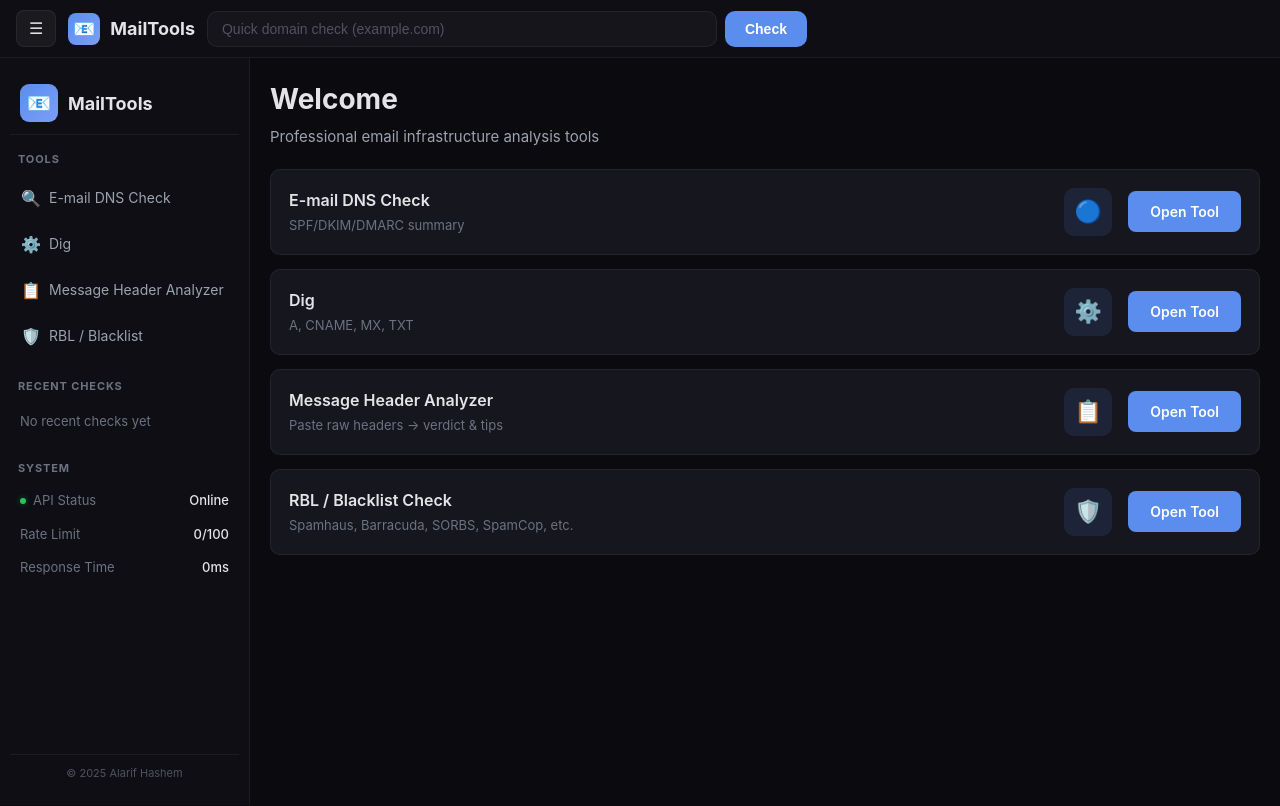
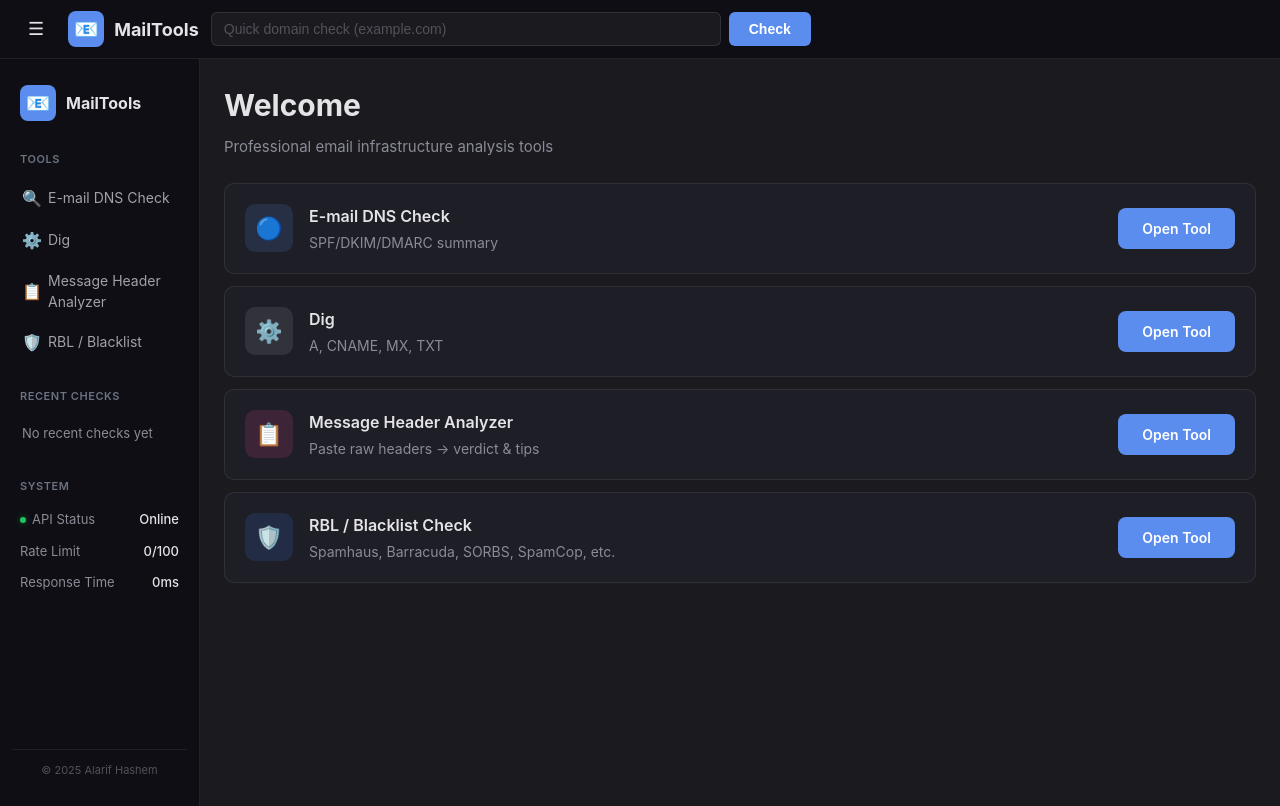
Before and after one commit to alarifgit/mailtools, a FastAPI app: page / in a window 1280 px wide. Run offline with FastAPI, Linux system fonts and the light colour scheme.

Commit message:
Add files via upload

```diff
--- a/app.py
+++ b/app.py
@@ -12,8 +12,8 @@ from header_analyzer import analyze_headers
 
 app = FastAPI(title="MailTools")
 
-# Add session middleware (use a strong secret key in production!)
-app.add_middleware(SessionMiddleware, secret_key="your-secret-key-change-this-in-production")
+# Session middleware with secure secret
+app.add_middleware(SessionMiddleware, secret_key="change-this-to-a-secure-random-key-in-production-123456789")
 
 app.mount("/static", StaticFiles(directory="static"), name="static")
 templates = Jinja2Templates(directory="templates")
@@ -32,7 +32,6 @@ def track_check(request: Request, tool: str, target: str):
     if "recent_checks" not in request.session:
         request.session["recent_checks"] = []
 
-    # Add new check at the beginning
     recent = request.session["recent_checks"]
     recent.insert(0, {
         "tool": tool,
@@ -41,7 +40,6 @@ def track_check(request: Request, tool: str, target: str):
         "url": f"/{tool}?{'domain' if tool == 'dns' else 'host' if tool == 'dig' else 'target'}={target}"
     })
 
-    # Keep only last 5 checks
     request.session["recent_checks"] = recent[:5]
 
 def get_recent_checks(request: Request):
@@ -49,7 +47,6 @@ def get_recent_checks(request: Request):
     checks = request.session.get("recent_checks", [])
 
     for check in checks:
-        # Calculate relative time
         check_time = datetime.fromisoformat(check["timestamp"])
         delta = datetime.now() - check_time
 
@@ -69,10 +66,7 @@ def get_recent_checks(request: Request):
 
 def get_system_metrics(request: Request):
     """Get system metrics"""
-    # Calculate rate limit (requests in current session)
     request_count = request.session.get("request_count", 0)
-
-    # Calculate response time (simulated average)
     response_time = system_metrics.get("last_request_time", 124)
 
     return {
@@ -85,8 +79,6 @@ def track_request(request: Request, start_time: float):
     """Track request metrics"""
     system_metrics["total_requests"] += 1
     system_metrics["last_request_time"] = int((time.time() - start_time) * 1000)
-
-    # Increment session request count
     request.session["request_count"] = request.session.get("request_count", 0) + 1
 
 def get_context(request: Request):
@@ -104,7 +96,6 @@ async def home(request: Request):
     track_request(request, start_time)
     return templates.TemplateResponse("home.html", context)
 
-# E-mail DNS Check
 @app.get("/dns", response_class=HTMLResponse)
 async def dns_get(request: Request, domain: Optional[str] = None, resolver: Optional[str] = Query(default="system")):
     start_time = time.time()
@@ -143,7 +134,6 @@ async def dns_post(request: Request, domain: str = Form(...), resolver: str = Fo
     track_request(request, start_time)
     return templates.TemplateResponse("dns.html", context)
 
-# Message Header Analyzer
 @app.get("/mha", response_class=HTMLResponse)
 async def mha_get(request: Request):
     start_time = time.time()
@@ -171,7 +161,6 @@ async def mha_post(request: Request, headers_text: str = Form(...)):
     track_request(request, start_time)
     return templates.TemplateResponse("mha.html", context)
 
-# Dig (DNS Lookup)
 @app.get("/dig", response_class=HTMLResponse)
 async def dig_get(request: Request, host: Optional[str] = None, types: Optional[str] = None, resolver: Optional[str] = Query(default="system")):
     start_time = time.time()
@@ -229,7 +218,6 @@ async def dig_post(
     track_request(request, start_time)
     return templates.TemplateResponse("dig.html", context)
 
-# RBL / Blacklist checks
 @app.get("/rbl", response_class=HTMLResponse)
 async def rbl_get(request: Request, target: Optional[str] = None, resolver: Optional[str] = Query(default="system")):
     start_time = time.time()
@@ -268,7 +256,6 @@ async def rbl_post(request: Request, target: str = Form(...), resolver: str = Fo
     track_request(request, start_time)
     return templates.TemplateResponse("rbl.html", context)
 
-# Clear history endpoint
 @app.post("/clear-history", response_class=HTMLResponse)
 async def clear_history(request: Request):
     request.session["recent_checks"] = []
--- a/static/styles.css
+++ b/static/styles.css
@@ -1,15 +1,15 @@
-/* MailTools Dashboard - Screenshot-Matched Design */
+/* MailTools - Exact Screenshot Match */
 :root {
-  --bg: #0a0a0f;
-  --bg2: #0d1117;
+  --bg: #1a1a1f;
+  --bg2: #1e1e24;
   --sidebar-bg: #0e0e14;
-  --card: #16161f;
-  --card-hover: #1a1a24;
-  --border: rgba(255, 255, 255, 0.06);
-  --border-hover: rgba(59, 130, 246, 0.4);
+  --card: #1e1e26;
+  --card-hover: #252530;
+  --border: rgba(255, 255, 255, 0.08);
+  --border-hover: rgba(91, 141, 239, 0.4);
   --text: #e4e4e7;
-  --text-muted: #6b7280;
-  --text-sub: #9ca3af;
+  --text-muted: #8b8b98;
+  --text-sub: #a1a1aa;
   --accent: #5b8def;
   --accent-hover: #4a7cd6;
   --ok: #22c55e;
@@ -30,7 +30,7 @@ html, body {
 }
 
 body {
-  background: var(--bg);
+  background: #1a1a1f;
   color: var(--text);
   font-family: -apple-system, BlinkMacSystemFont, 'Segoe UI', Roboto, Oxygen, Ubuntu, Cantarell, sans-serif;
   font-size: 14px;
@@ -42,8 +42,8 @@ body {
   position: sticky;
   top: 0;
   z-index: 20;
-  background: var(--sidebar-bg);
-  border-bottom: 1px solid var(--border);
+  background: #0e0e14;
+  border-bottom: 1px solid rgba(255, 255, 255, 0.08);
 }
 
 .appbar-inner {
@@ -56,18 +56,18 @@ body {
 }
 
 .hamburger {
-  background: rgba(255, 255, 255, 0.05);
-  border: 1px solid var(--border);
+  background: transparent;
+  border: none;
   color: var(--text);
-  border-radius: 8px;
+  border-radius: 6px;
   padding: 8px 12px;
   cursor: pointer;
-  font-size: 16px;
+  font-size: 18px;
   transition: all 0.2s ease;
 }
 
 .hamburger:hover {
-  background: rgba(255, 255, 255, 0.08);
+  background: rgba(255, 255, 255, 0.05);
 }
 
 .brand {
@@ -81,14 +81,14 @@ body {
 }
 
 .brand-icon {
-  width: 32px;
-  height: 32px;
-  background: linear-gradient(135deg, #5b8def 0%, #7c9ef5 100%);
+  width: 36px;
+  height: 36px;
+  background: #5b8def;
   border-radius: 8px;
   display: flex;
   align-items: center;
   justify-content: center;
-  font-size: 1.125rem;
+  font-size: 1.25rem;
 }
 
 .top-search {
@@ -100,19 +100,19 @@ body {
 
 .top-search input {
   flex: 1;
-  background: rgba(255, 255, 255, 0.03);
-  border: 1px solid var(--border);
-  border-radius: 10px;
+  background: rgba(255, 255, 255, 0.05);
+  border: 1px solid rgba(255, 255, 255, 0.1);
+  border-radius: 6px;
   color: var(--text);
-  padding: 9px 14px;
+  padding: 8px 12px;
   font-size: 0.875rem;
-  transition: all 0.3s ease;
+  transition: all 0.2s ease;
 }
 
 .top-search input:focus {
   outline: none;
   border-color: var(--accent);
-  background: rgba(255, 255, 255, 0.05);
+  background: rgba(255, 255, 255, 0.08);
 }
 
 .top-search input::placeholder {
@@ -120,10 +120,10 @@ body {
 }
 
 .top-search button {
-  background: var(--accent);
+  background: #5b8def;
   border: none;
-  border-radius: 10px;
-  padding: 9px 20px;
+  border-radius: 6px;
+  padding: 8px 20px;
   color: white;
   font-weight: 600;
   font-size: 0.875rem;
@@ -132,13 +132,13 @@ body {
 }
 
 .top-search button:hover {
-  background: var(--accent-hover);
+  background: #4a7cd6;
 }
 
 /* Layout */
 .layout {
   display: grid;
-  grid-template-columns: 250px 1fr;
+  grid-template-columns: 200px 1fr;
   max-width: 100%;
   margin: 0 auto;
   min-height: calc(100vh - 53px);
@@ -146,9 +146,9 @@ body {
 
 /* Sidebar */
 .sidebar {
-  background: var(--sidebar-bg);
-  border-right: 1px solid var(--border);
-  padding: 14px 10px;
+  background: #0e0e14;
+  border-right: 1px solid rgba(255, 255, 255, 0.08);
+  padding: 16px 12px;
   overflow-y: auto;
   position: sticky;
   top: 53px;
@@ -161,16 +161,15 @@ body {
   display: flex;
   align-items: center;
   gap: 10px;
-  padding: 12px 10px;
-  margin-bottom: 16px;
-  border-bottom: 1px solid var(--border);
+  padding: 10px 8px;
+  margin-bottom: 20px;
 }
 
 .sidebar-logo-icon {
-  width: 38px;
-  height: 38px;
-  background: linear-gradient(135deg, #5b8def 0%, #7c9ef5 100%);
-  border-radius: 9px;
+  width: 36px;
+  height: 36px;
+  background: #5b8def;
+  border-radius: 8px;
   display: flex;
   align-items: center;
   justify-content: center;
@@ -179,22 +178,22 @@ body {
 }
 
 .sidebar-logo-text {
-  font-size: 1.125rem;
+  font-size: 1rem;
   font-weight: 700;
   color: var(--text);
 }
 
 .side-section {
-  margin-bottom: 18px;
+  margin-bottom: 24px;
 }
 
 .side-section h4 {
   font-size: 0.6875rem;
-  font-weight: 700;
-  color: var(--text-muted);
+  font-weight: 600;
+  color: #6b7280;
   text-transform: uppercase;
-  letter-spacing: 0.08em;
-  margin: 0 0 8px 8px;
+  letter-spacing: 0.05em;
+  margin: 0 0 10px 8px;
   padding: 0;
 }
 
@@ -202,31 +201,29 @@ body {
   display: flex;
   align-items: center;
   gap: 10px;
-  padding: 9px 10px;
+  padding: 8px 10px;
   margin: 2px 0;
-  border-radius: 7px;
+  border-radius: 6px;
   background: transparent;
   text-decoration: none;
-  color: var(--text-sub);
+  color: #a1a1aa;
   font-size: 0.875rem;
   transition: all 0.2s ease;
-  border: 1px solid transparent;
 }
 
 .side-link:hover {
-  background: rgba(255, 255, 255, 0.04);
+  background: rgba(255, 255, 255, 0.05);
   color: var(--text);
 }
 
 .side-link.active {
-  background: rgba(91, 141, 239, 0.12);
-  color: var(--accent);
-  border-color: rgba(91, 141, 239, 0.2);
+  background: rgba(91, 141, 239, 0.1);
+  color: #5b8def;
 }
 
 .side-link-icon {
   font-size: 1rem;
-  width: 18px;
+  width: 16px;
   text-align: center;
   flex-shrink: 0;
 }
@@ -294,7 +291,7 @@ body {
   display: flex;
   align-items: center;
   justify-content: space-between;
-  padding: 7px 10px;
+  padding: 6px 8px;
   color: var(--text-sub);
   font-size: 0.8125rem;
 }
@@ -302,8 +299,8 @@ body {
 .metric-label {
   display: flex;
   align-items: center;
-  gap: 7px;
-  color: var(--text-muted);
+  gap: 6px;
+  color: #8b8b98;
 }
 
 .metric-value {
@@ -322,62 +319,38 @@ body {
 
 .dot.ok {
   background: var(--ok);
-  box-shadow: 0 0 6px rgba(34, 197, 94, 0.4);
-}
-
-.pill-row {
-  display: flex;
-  flex-wrap: wrap;
-  gap: 6px;
-  padding: 0 4px;
-}
-
-.pill {
-  padding: 5px 10px;
-  border: 1px solid var(--border);
-  border-radius: 999px;
-  text-decoration: none;
-  color: var(--text-muted);
-  background: rgba(255, 255, 255, 0.02);
-  font-size: 0.75rem;
-  transition: all 0.2s ease;
-}
-
-.pill:hover {
-  background: rgba(255, 255, 255, 0.06);
-  border-color: rgba(91, 141, 239, 0.3);
-  color: var(--text);
+  box-shadow: 0 0 6px rgba(34, 197, 94, 0.5);
 }
 
 .side-footer {
   margin-top: auto;
-  padding: 10px;
+  padding: 12px 8px;
   color: #52525b;
   font-size: 0.6875rem;
-  border-top: 1px solid var(--border);
+  border-top: 1px solid rgba(255, 255, 255, 0.08);
   text-align: center;
 }
 
 /* Main Content */
 .content {
-  padding: 20px;
+  padding: 24px;
   overflow-y: auto;
-  background: var(--bg);
+  background: #1a1a1f;
 }
 
 .page-header {
-  margin-bottom: 20px;
+  margin-bottom: 24px;
 }
 
 .page-header h1 {
-  font-size: 1.75rem;
+  font-size: 1.875rem;
   font-weight: 700;
   color: var(--text);
-  margin-bottom: 6px;
+  margin-bottom: 8px;
 }
 
 .page-subtitle {
-  color: var(--text-sub);
+  color: #8b8b98;
   font-size: 0.9375rem;
 }
 
@@ -385,41 +358,71 @@ body {
   display: flex;
   align-items: center;
   justify-content: space-between;
-  margin-bottom: 20px;
+  margin-bottom: 24px;
   flex-wrap: wrap;
-  gap: 14px;
+  gap: 16px;
 }
 
 .toolbar-left h1 {
-  font-size: 1.75rem;
+  font-size: 1.875rem;
   font-weight: 700;
   color: var(--text);
   margin: 0;
 }
 
-/* Home Page Tool Cards */
+/* Tool Cards - EXACT MATCH TO SCREENSHOT */
 .rowlist {
   display: flex;
   flex-direction: column;
-  gap: 14px;
+  gap: 12px;
 }
 
 .rowcard {
-  background: var(--card);
-  border: 1px solid var(--border);
+  background: #1e1e26;
+  border: 1px solid rgba(255, 255, 255, 0.08);
   border-radius: 10px;
-  padding: 18px;
-  transition: all 0.3s ease;
+  padding: 20px;
+  transition: all 0.2s ease;
   display: flex;
   align-items: center;
-  justify-content: space-between;
   gap: 16px;
 }
 
 .rowcard:hover {
-  border-color: var(--border-hover);
-  background: var(--card-hover);
-  transform: translateY(-1px);
+  border-color: rgba(255, 255, 255, 0.15);
+  background: #252530;
+}
+
+.tool-card-icon {
+  width: 48px;
+  height: 48px;
+  border-radius: 10px;
+  display: flex;
+  align-items: center;
+  justify-content: center;
+  font-size: 1.375rem;
+  flex-shrink: 0;
+}
+
+/* Specific icon colors matching screenshot */
+.tool-card-icon.blue {
+  background: rgba(91, 141, 239, 0.15);
+  color: #5b8def;
+}
+
+.tool-card-icon.gray {
+  background: rgba(156, 163, 175, 0.15);
+  color: #9ca3af;
+}
+
+.tool-card-icon.pink {
+  background: rgba(236, 72, 153, 0.15);
+  color: #ec4899;
+}
+
+.tool-card-icon.shield {
+  background: rgba(59, 130, 246, 0.15);
+  color: #3b82f6;
 }
 
 .row-left {
@@ -436,8 +439,8 @@ body {
 }
 
 .row-sub {
-  color: var(--text-muted);
-  font-size: 0.8125rem;
+  color: #8b8b98;
+  font-size: 0.875rem;
 }
 
 .row-right {
@@ -453,25 +456,13 @@ body {
   gap: 12px;
 }
 
-.tool-card-icon {
-  width: 48px;
-  height: 48px;
-  background: rgba(91, 141, 239, 0.12);
-  border-radius: 10px;
-  display: flex;
-  align-items: center;
-  justify-content: center;
-  font-size: 1.375rem;
-  flex-shrink: 0;
-}
-
 /* Buttons */
 .btn, a.btn, button.btn {
-  background: var(--accent);
+  background: #5b8def;
   color: white;
   border: none;
   border-radius: 8px;
-  padding: 10px 22px;
+  padding: 10px 24px;
   font-weight: 600;
   font-size: 0.875rem;
   cursor: pointer;
@@ -480,11 +471,11 @@ body {
   align-items: center;
   justify-content: center;
   transition: all 0.2s ease;
-  min-width: 110px;
+  white-space: nowrap;
 }
 
 .btn:hover, a.btn:hover {
-  background: var(--accent-hover);
+  background: #4a7cd6;
 }
 
 .btn:active, a.btn:active {
--- a/templates/base.html
+++ b/templates/base.html
@@ -2,10 +2,10 @@
 <html lang="en">
 <head>
 <meta charset="utf-8">
-<title>MailTools</title>
+<title>MailTools - Redesigned</title>
 <meta name="viewport" content="width=device-width,initial-scale=1">
 <link rel="icon" href="/static/favicon.svg">
-<link href="/static/styles.css?v=7" rel="stylesheet">
+<link href="/static/styles.css?v=10" rel="stylesheet">
 <script defer src="/static/ui.js"></script>
 </head>
 <body>
--- a/templates/home.html
+++ b/templates/home.html
@@ -7,38 +7,38 @@
 
 <div class="rowlist">
   <div class="rowcard">
+    <div class="tool-card-icon blue">🔵</div>
     <div class="row-left">
       <div class="row-title">E-mail DNS Check</div>
       <div class="row-sub">SPF/DKIM/DMARC summary</div>
     </div>
-    <div class="tool-card-icon">🔵</div>
     <a class="btn" href="/dns">Open Tool</a>
   </div>
 
   <div class="rowcard">
+    <div class="tool-card-icon gray">⚙️</div>
     <div class="row-left">
       <div class="row-title">Dig</div>
       <div class="row-sub">A, CNAME, MX, TXT</div>
     </div>
-    <div class="tool-card-icon">⚙️</div>
     <a class="btn" href="/dig">Open Tool</a>
   </div>
 
   <div class="rowcard">
+    <div class="tool-card-icon pink">📋</div>
     <div class="row-left">
       <div class="row-title">Message Header Analyzer</div>
       <div class="row-sub">Paste raw headers → verdict &amp; tips</div>
     </div>
-    <div class="tool-card-icon">📋</div>
     <a class="btn" href="/mha">Open Tool</a>
   </div>
 
   <div class="rowcard">
+    <div class="tool-card-icon shield">🛡️</div>
     <div class="row-left">
       <div class="row-title">RBL / Blacklist Check</div>
       <div class="row-sub">Spamhaus, Barracuda, SORBS, SpamCop, etc.</div>
     </div>
-    <div class="tool-card-icon">🛡️</div>
     <a class="btn" href="/rbl">Open Tool</a>
   </div>
 </div>
```
Also changed, not shown: other parts of static/styles.css (+69 -60 lines), dns_checks.py (+44 -6 lines).
